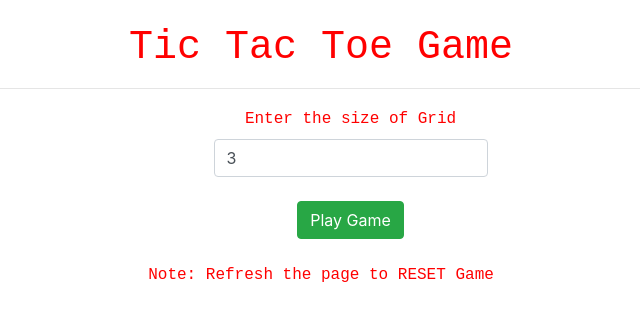
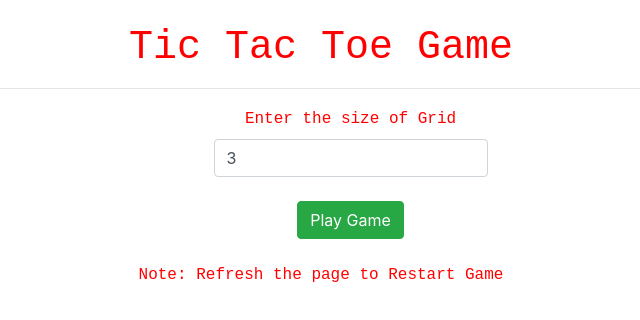
Before and after one commit to sumit-kushwah/2D-Games, an Angular app: page / in a window 1280 px wide. Shown: the top 320 px of the page, without its empty margins (319-959 px from the left). Built offline with nearby package versions, Linux system fonts and the light colour scheme.

Commit message:
some update done

```diff
--- a/src/app/app.component.html
+++ b/src/app/app.component.html
@@ -28,5 +28,5 @@
     </div>
   </div>
   <br>
-  <p class="text-center header">Note: Refresh the page to RESET  Game</p>
+  <p class="text-center header">Note: Refresh the page to Restart Game</p>
 </div>
```
